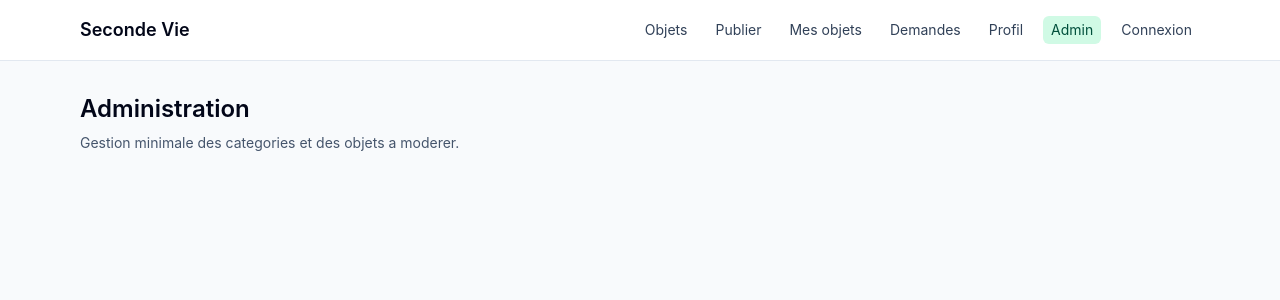
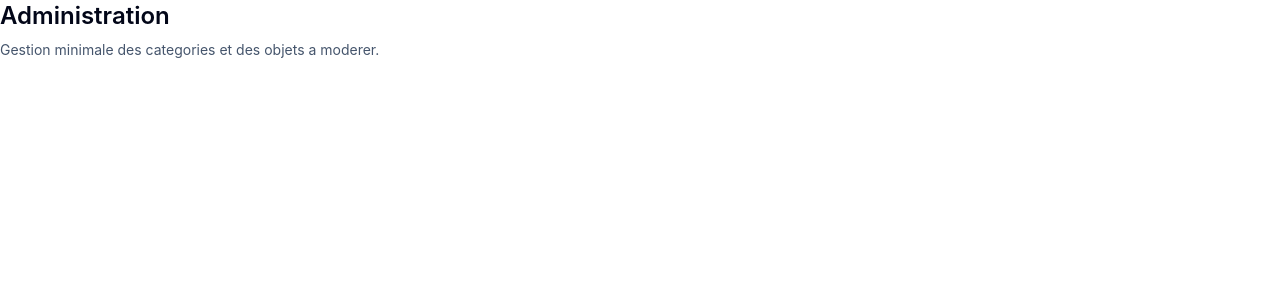
Before and after one commit to bastienpog/seconde-vie, a React (Vite) app in the folder frontend/: page /admin in a window 1280 px wide. Shown: the top 300 px of the page. Built offline with nearby package versions, Linux system fonts and the light colour scheme; no server answers.

Commit message:
refactor(routes): remove global app shell

```diff
--- a/frontend/src/routes/AppRouter.tsx
+++ b/frontend/src/routes/AppRouter.tsx
@@ -1,5 +1,4 @@
-import type { ReactNode } from 'react'
-import { BrowserRouter, Link, NavLink, Route, Routes, useLocation } from 'react-router'
+import { BrowserRouter, Route, Routes } from 'react-router'
 import { AdminPage } from '../features/admin/pages/AdminPage.tsx'
 import { LoginPage } from '../features/auth/pages/LoginPage.tsx'
 import { RegisterPage } from '../features/auth/pages/RegisterPage.tsx'
@@ -13,39 +12,6 @@ import { ProfilePage } from '../features/profile/pages/ProfilePage.tsx'
 export function AppRouter() {
   return (
     <BrowserRouter>
-      <AppShell />
-    </BrowserRouter>
-  )
-}
-
-function AppShell() {
-  const location = useLocation()
-  const isAuthRoute = location.pathname === '/login' || location.pathname === '/register'
-  const isHomeRoute = location.pathname === '/'
-  const usesPageShell = isAuthRoute || isHomeRoute
-
-  return (
-    <div className={getShellClassName(isAuthRoute, isHomeRoute)}>
-      {!usesPageShell && (
-        <header className="border-b border-slate-200 bg-white">
-          <div className="mx-auto flex max-w-6xl items-center justify-between px-4 py-4">
-            <Link className="text-lg font-semibold" to="/">
-              Seconde Vie
-            </Link>
-            <nav className="flex flex-wrap items-center gap-3 text-sm">
-              <NavigationLink to="/">Objets</NavigationLink>
-              <NavigationLink to="/items/new">Publier</NavigationLink>
-              <NavigationLink to="/me/items">Mes objets</NavigationLink>
-              <NavigationLink to="/loans">Demandes</NavigationLink>
-              <NavigationLink to="/profile">Profil</NavigationLink>
-              <NavigationLink to="/admin">Admin</NavigationLink>
-              <NavigationLink to="/login">Connexion</NavigationLink>
-            </nav>
-          </div>
-        </header>
-      )}
-
-      <main className={usesPageShell ? 'min-h-screen' : 'mx-auto max-w-6xl px-4 py-8'}>
       <Routes>
         <Route element={<ItemListPage />} path="/" />
         <Route element={<ItemDetailPage />} path="/items/:id" />
@@ -57,40 +23,6 @@ function AppShell() {
         <Route element={<LoginPage />} path="/login" />
         <Route element={<RegisterPage />} path="/register" />
       </Routes>
-      </main>
-    </div>
+    </BrowserRouter>
   )
 }
-
-function getShellClassName(isAuthRoute: boolean, isHomeRoute: boolean): string {
-  if (isAuthRoute) {
-    return 'min-h-screen bg-[#f5f6f1]'
-  }
-
-  if (isHomeRoute) {
-    return 'min-h-screen bg-[#fdfcf8] text-slate-950'
-  }
-
-  return 'min-h-screen bg-slate-50 text-slate-950'
-}
-
-type NavigationLinkProps = {
-  children: ReactNode
-  to: string
-}
-
-function NavigationLink({ children, to }: NavigationLinkProps) {
-  return (
-    <NavLink
-      className={({ isActive }) =>
-        [
-          'rounded-md px-2 py-1 transition',
-          isActive ? 'bg-emerald-100 text-emerald-900' : 'text-slate-700 hover:bg-slate-100',
-        ].join(' ')
-      }
-      to={to}
-    >
-      {children}
-    </NavLink>
-  )
-}
```
Lines whose indentation alone changed are shown as unchanged.
